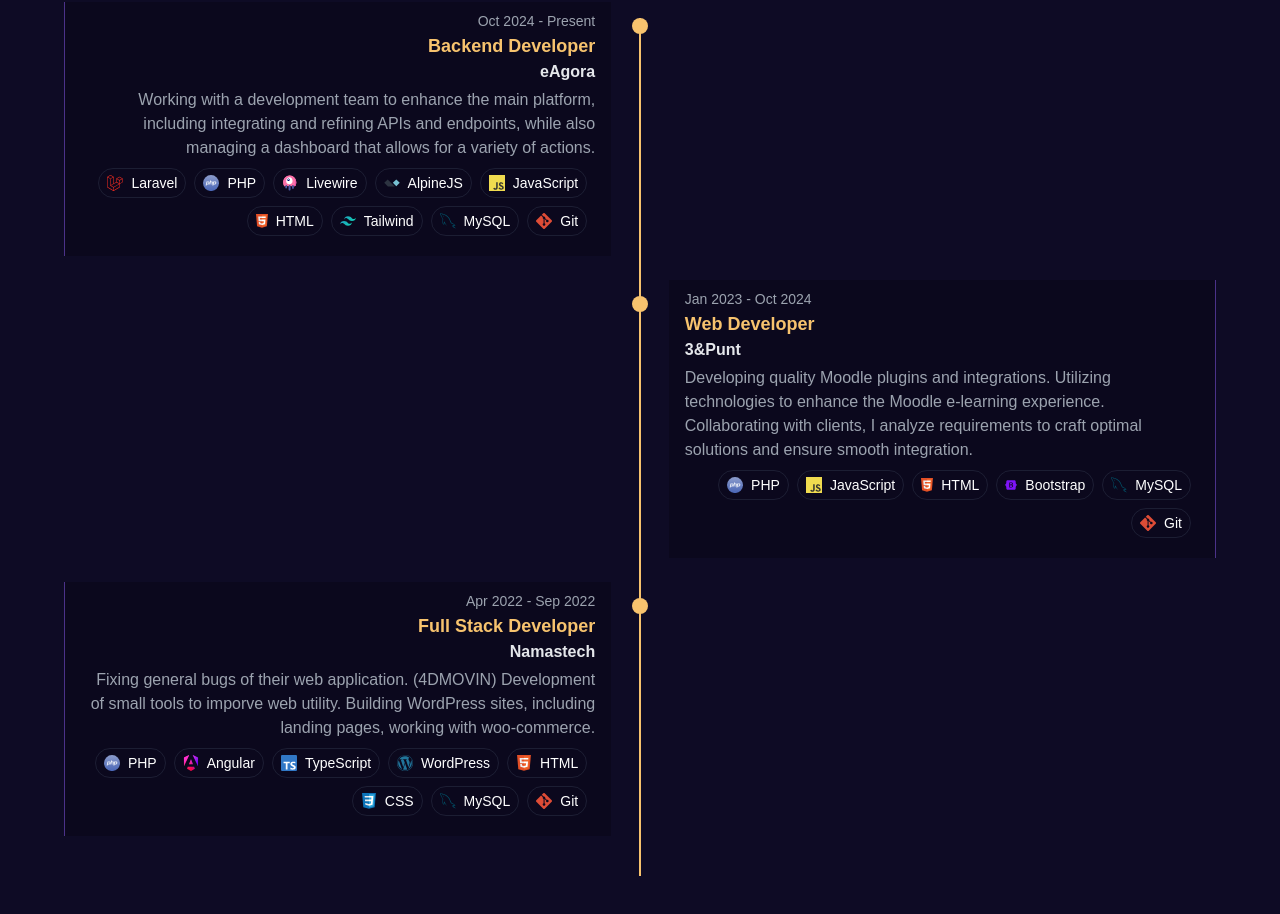
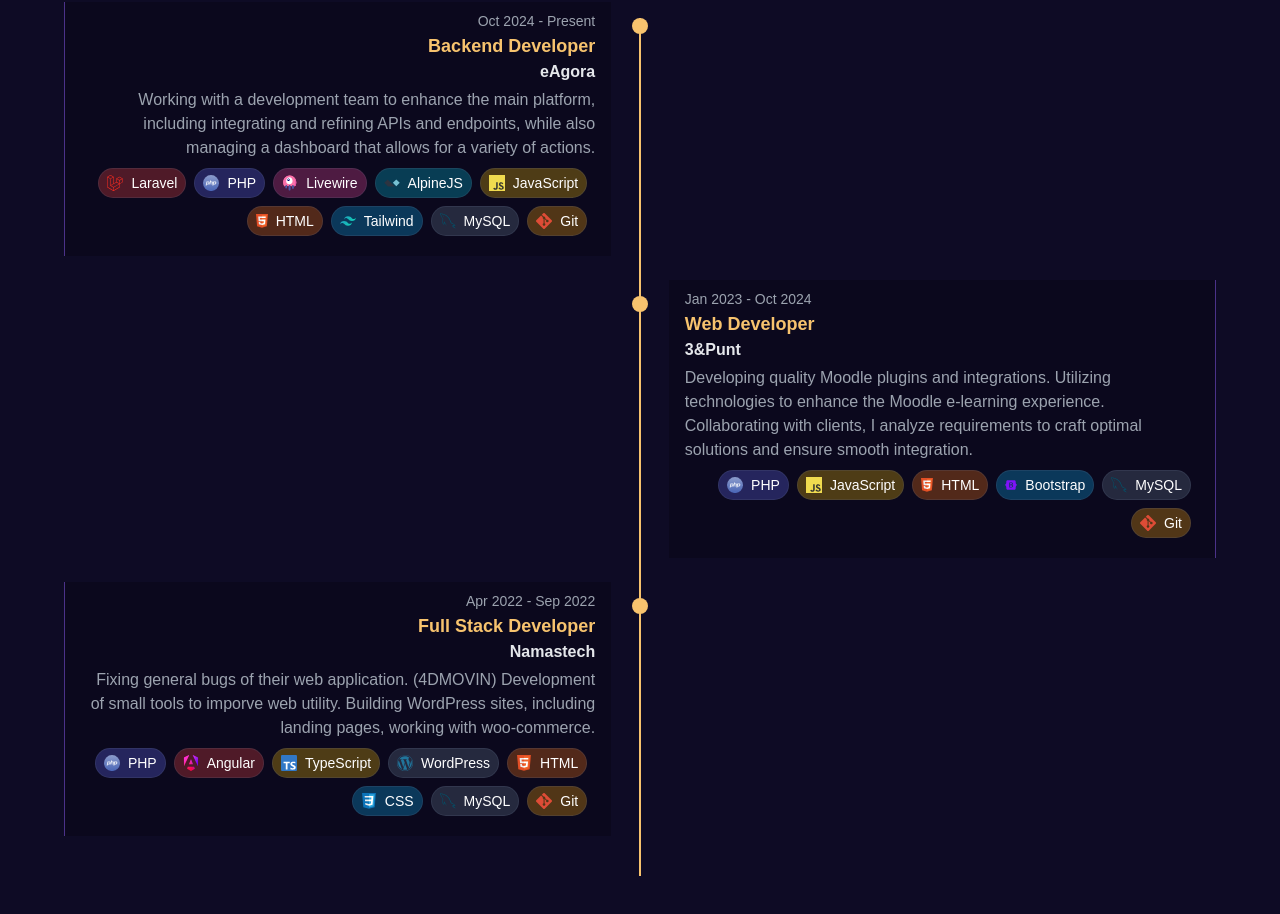
Before and after one commit to umigam3/personal-portfolio-v2, a Next.js app: page / in a window 1280 px wide. Shown: the part 1127-2041 px from the top of the page. Built offline with nearby package versions, Linux system fonts and the light colour scheme.

Commit message:
fix dynamic tailwind colour class

```diff
--- a/src/components/experience/Experience.tsx
+++ b/src/components/experience/Experience.tsx
@@ -33,31 +33,31 @@
           side="left"
         >
           <div className="flex flex-wrap justify-start md:justify-end">
-            <Badge color="red" skill="Laravel">
+            <Badge color="bg-red-500/30" skill="Laravel">
               <Laravel />
             </Badge>
-            <Badge color="indigo" skill="PHP">
+            <Badge color="bg-indigo-500/30" skill="PHP">
               <Php />
             </Badge>
-            <Badge color="pink" skill="Livewire">
+            <Badge color="bg-pink-500/30" skill="Livewire">
               <Livewire />
             </Badge>
-            <Badge color="cyan" skill="AlpineJS">
+            <Badge color="bg-cyan-500/30" skill="AlpineJS">
               <Alpine />
             </Badge>
-            <Badge color="yellow" skill="JavaScript">
+            <Badge color="bg-yellow-500/30" skill="JavaScript">
               <JavaScript />
             </Badge>
-            <Badge color="orange" skill="HTML">
+            <Badge color="bg-orange-500/30" skill="HTML">
               <Html className="w-3 h-4" />
             </Badge>
-            <Badge color="sky" skill="Tailwind">
+            <Badge color="bg-sky-500/30" skill="Tailwind">
               <Tailwind />
             </Badge>
-            <Badge color="slate" skill="MySQL">
+            <Badge color="bg-slate-500/30" skill="MySQL">
               <Sql />
             </Badge>
-            <Badge color="amber" skill="Git">
+            <Badge color="bg-amber-500/30" skill="Git">
               <Git />
             </Badge>
           </div>
@@ -70,22 +70,22 @@
           side="right"
         >
           <div className="flex flex-wrap justify-start md:justify-end">
-            <Badge color="indigo" skill="PHP">
+            <Badge color="bg-indigo-500/30" skill="PHP">
               <Php />
             </Badge>
-            <Badge color="yellow" skill="JavaScript">
+            <Badge color="bg-yellow-500/30" skill="JavaScript">
               <JavaScript />
             </Badge>
-            <Badge color="orange" skill="HTML">
+            <Badge color="bg-orange-500/30" skill="HTML">
               <Html className="w-3 h-4" />
             </Badge>
-            <Badge color="sky" skill="Bootstrap">
+            <Badge color="bg-sky-500/30" skill="Bootstrap">
               <Bootstrap className="w-3 h-4" />
             </Badge>
-            <Badge color="slate" skill="MySQL">
+            <Badge color="bg-slate-500/30" skill="MySQL">
               <Sql />
             </Badge>
-            <Badge color="amber" skill="Git">
+            <Badge color="bg-amber-500/30" skill="Git">
               <Git />
             </Badge>
           </div>
@@ -98,28 +98,28 @@
           side="left"
         >
           <div className="flex flex-wrap justify-start md:justify-end">
-            <Badge color="indigo" skill="PHP">
+            <Badge color="bg-indigo-500/30" skill="PHP">
               <Php />
             </Badge>
-            <Badge color="red" skill="Angular">
+            <Badge color="bg-red-500/30" skill="Angular">
               <Angular />
             </Badge>
-            <Badge color="yellow" skill="TypeScript">
+            <Badge color="bg-yellow-500/30" skill="TypeScript">
               <TypeScript />
             </Badge>
-            <Badge color="slate" skill="WordPress">
+            <Badge color="bg-slate-500/30" skill="WordPress">
               <WordPress />
             </Badge>
-            <Badge color="orange" skill="HTML">
+            <Badge color="bg-orange-500/30" skill="HTML">
               <Html />
             </Badge>
-            <Badge color="sky" skill="CSS">
+            <Badge color="bg-sky-500/30" skill="CSS">
               <Css />
             </Badge>
-            <Badge color="slate" skill="MySQL">
+            <Badge color="bg-slate-500/30" skill="MySQL">
               <Sql />
             </Badge>
-            <Badge color="amber" skill="Git">
+            <Badge color="bg-amber-500/30" skill="Git">
               <Git />
             </Badge>
           </div>
--- a/src/components/ui/Badge.tsx
+++ b/src/components/ui/Badge.tsx
@@ -9,7 +9,7 @@
 }) {
   return (
     <div
-      className={`bg-${color}-500/30 flex items-center gap-x-2 focus:outline-none font-medium rounded-2xl text-sm px-2 py-1 me-2 mb-2 border-[1px] border-slate-500/20`}
+      className={`${color} flex items-center gap-x-2 focus:outline-none font-medium rounded-2xl text-sm px-2 py-1 me-2 mb-2 border-[1px] border-slate-500/20`}
     >
       {children}
       <span>{skill}</span>
```
